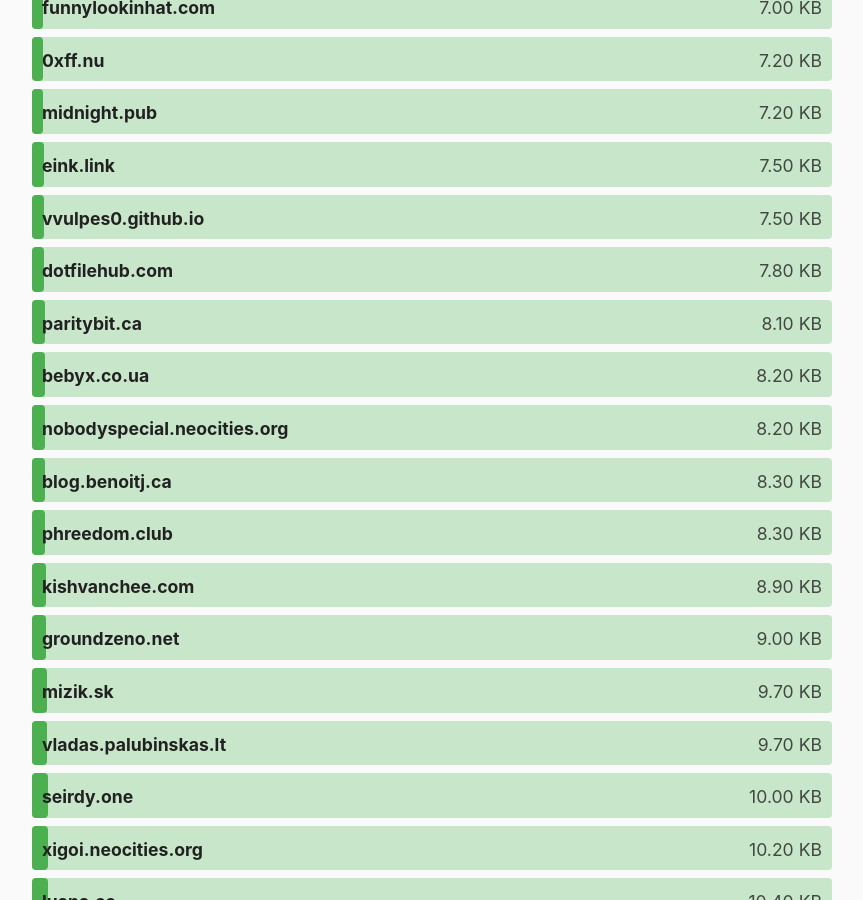
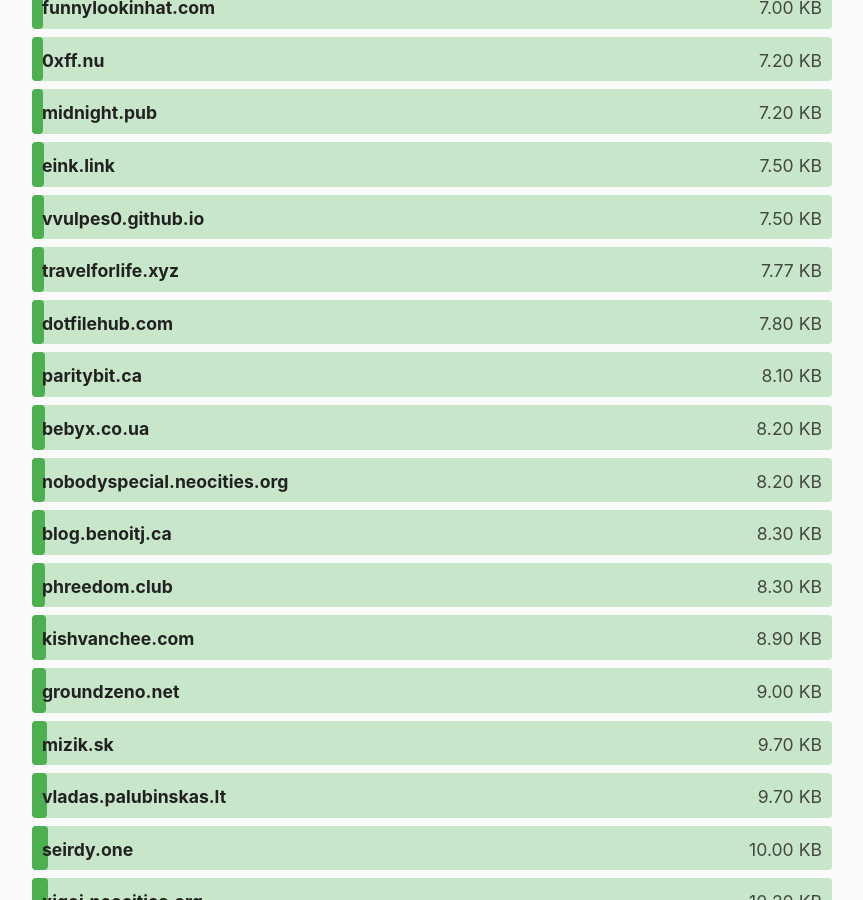
Before and after one commit to kevquirk/512kb.club, a Jekyll site: the page built from index.md, in a window 1280 px wide and 900 px high, scrolled down 2798 px. Shown: the whole window, without its empty margins (208-1071 px from the left). Built offline with Jekyll 4.4.1, drawn with Linux system fonts in a browser that asks for light colours.

Commit message:
Add travelforlife.xyz site

```diff
--- a/_data/sites.yml
+++ b/_data/sites.yml
@@ -1483,6 +1483,11 @@
   size: 35.7
   last_checked: 2021-10-05
 
+- domain: travelforlife.xyz
+  url: https://travelforlife.xyz/
+  size: 7.77
+  last_checked: 2021-11-25
+
 - domain: trinity.moe
   url: http://www.trinity.moe
   size: 35.4
```
